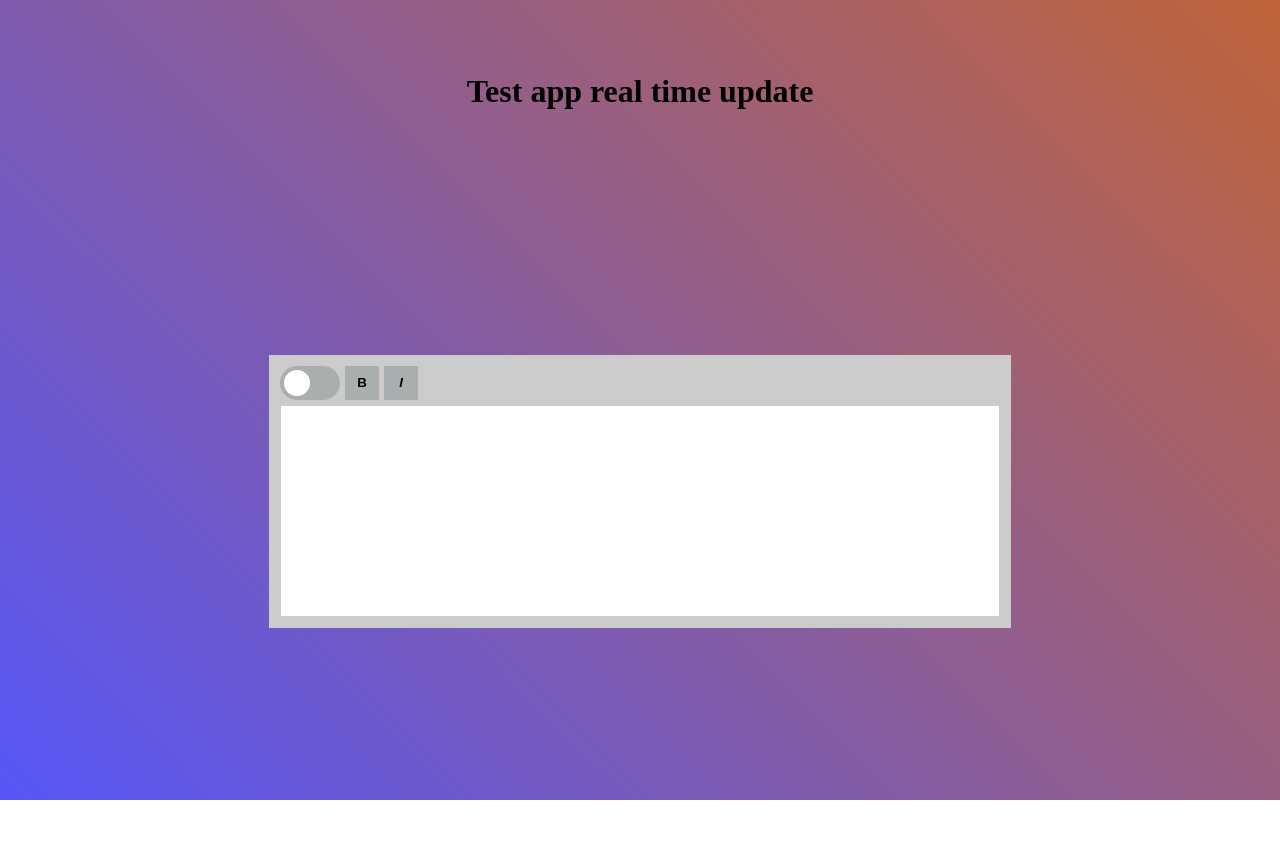
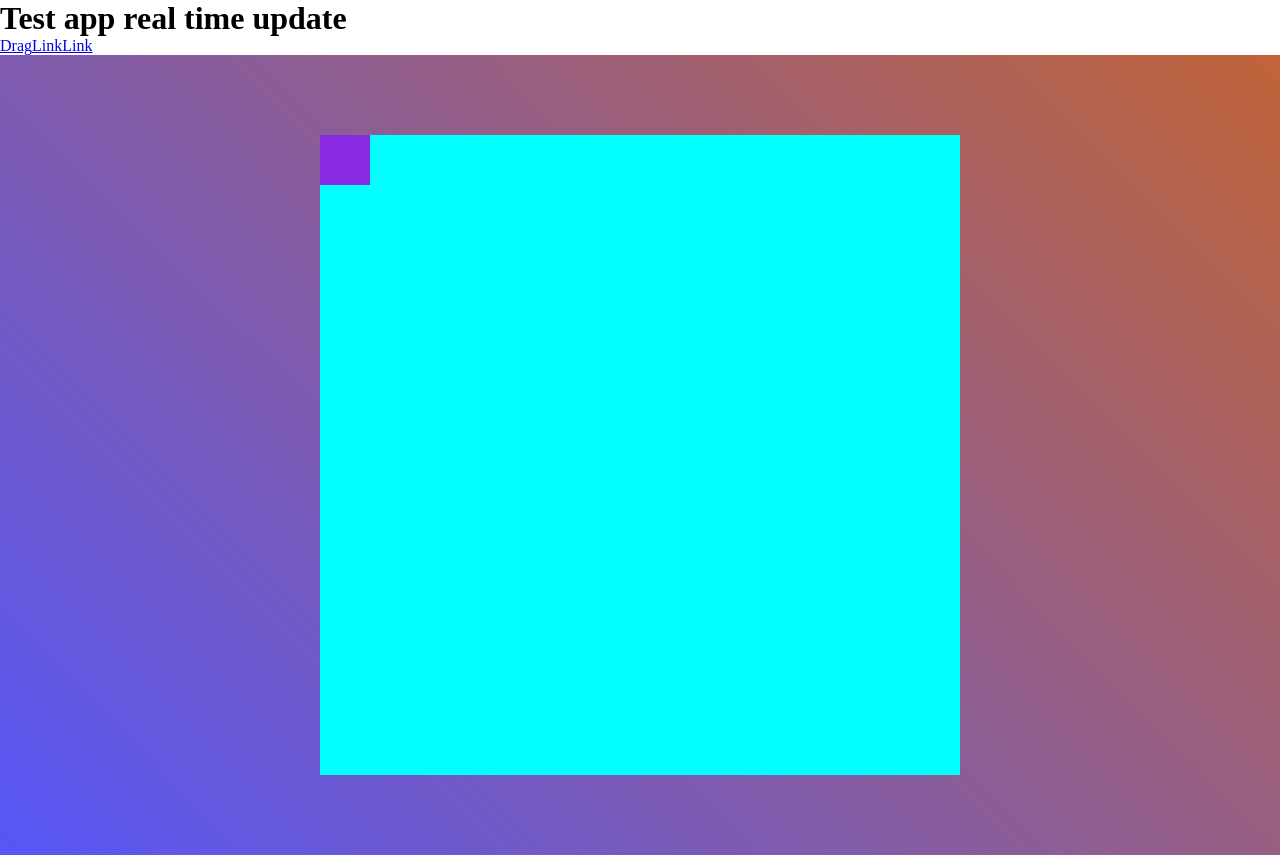
Before and after one commit to harsh8051/RandomReactStuff, a React (Create React App) app: page /drag in a window 1280 px wide. Before the commit the page ends 800 px from the top, so only its background shows below. Built offline with nearby package versions, Linux system fonts and the light colour scheme.

Commit message:
Add React Riouting

```diff
--- a/package.json
+++ b/package.json
@@ -34,6 +34,7 @@
     "react": "^18.2.0",
     "react-dom": "^18.2.0",
     "react-pdf": "^6.2.2",
+    "react-router-dom": "^6.11.2",
     "react-scripts": "^5.0.1"
   },
   "browserslist": {
--- a/src/App.jsx
+++ b/src/App.jsx
@@ -1,12 +1,25 @@
 import React from "react";
-//import MainWindow from "./DraggableComponentDemo/MainWindow";
-import MainWindow from "./TextDraft/MainWindow";
-import Main from './Style.module.css'
+import { Routes, Route, Link } from "react-router-dom";
+import DraggableWindow from "./DraggableComponentDemo/MainWindow";
+import TextWindow from "./TextDraft/MainWindow";
+import Main from "./Style.module.css";
 export default function App() {
   return (
-    <div className={Main.main}>
-      <h1>Test app real time update</h1>
-      <MainWindow/>
-    </div>
+    <>
+      <header className={Main.header}>
+        <h1>Test app real time update</h1>
+      </header>
+      <div className={Main.sidenav}>
+        <a href="drag">Drag</a>
+        <a href="#">Link</a>
+        <a href="#">Link</a>
+      </div>
+      <div className={Main.main}>
+        <Routes>
+          <Route path="/" element={<TextWindow />} />
+          <Route path="/drag" element={<DraggableWindow />} />
+        </Routes>
+      </div>
+    </>
   );
 }
--- a/src/DraggableComponentDemo/MainWindow.jsx
+++ b/src/DraggableComponentDemo/MainWindow.jsx
@@ -2,6 +2,6 @@ import React from "react";
 import DraggableObject from "./components/DraggableObject";
 import Draggable from './Draggable.module.css'
 
-export default function MainWindow() {
+export default function DraggableWindow() {
   return <div className={Draggable.mainContainer}><DraggableObject/></div>;
 }
--- a/src/TextDraft/MainWindow.jsx
+++ b/src/TextDraft/MainWindow.jsx
@@ -1,7 +1,7 @@
 import React from 'react'
 import TextDraft from './TextDraft'
 
-export default function MainWindow() {
+export default function TextWindow() {
   return (
     <div><TextDraft/></div>
   )
--- a/src/index.js
+++ b/src/index.js
@@ -1,9 +1,12 @@
-import React from 'react'
-import  ReactDOM  from 'react-dom/client'
-import App from './App.jsx'
+import React from "react";
+import ReactDOM from "react-dom/client";
+import App from "./App.jsx";
+import { BrowserRouter } from "react-router-dom";
 
-ReactDOM.createRoot(document.getElementById('root')).render(
-    <React.StrictMode>
-        <App/>
-    </React.StrictMode>
+ReactDOM.createRoot(document.getElementById("root")).render(
+  <React.StrictMode>
+    <BrowserRouter>
+      <App />
+    </BrowserRouter>
+  </React.StrictMode>
 );
```
Also changed, not shown: 1 other file (tests, documents, lock files or other folders).
